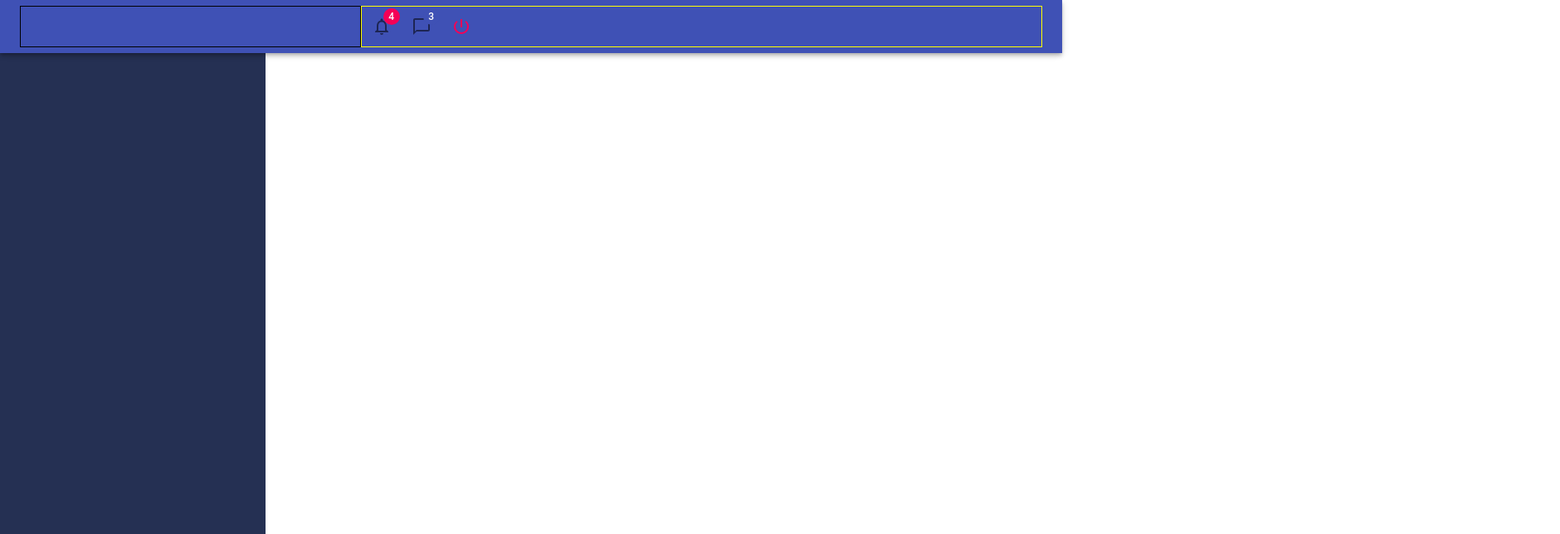
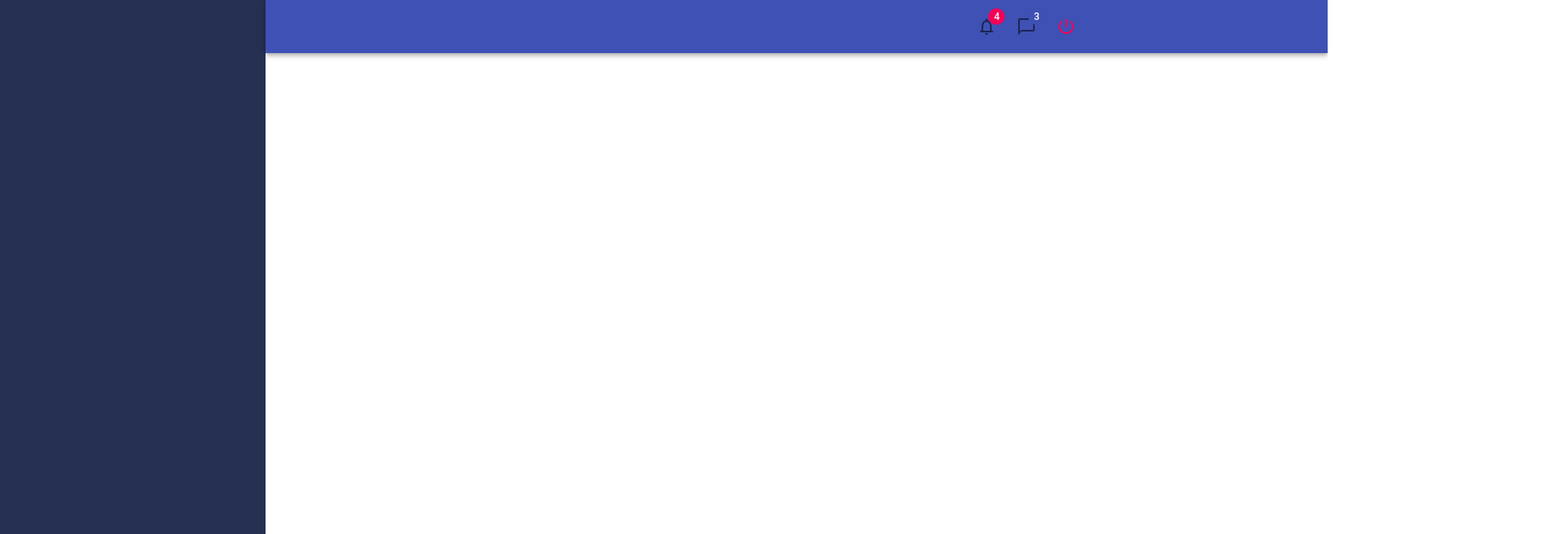
Before and after one commit to ninzvistal/Procurement_APP, a React (Create React App) app: page / in a window 1280 px wide. Shown: the top 644 px of the page at 83% size, 1880 px wide, since content can reach past the window. Built offline with nearby package versions, Linux system fonts and the light colour scheme.

Commit message:
update navbar success

```diff
--- a/src/App.js
+++ b/src/App.js
@@ -9,8 +9,10 @@ import {
 
 const useStyles = makeStyles({
   appMain: {
-    padding: '300px',
-    width: '100%'
+    paddingLeft: '320px',
+    top:'0px',
+    width: '100%',
+    position:'relative'
   }
 })
 
--- a/src/components/Header.js
+++ b/src/components/Header.js
@@ -6,21 +6,32 @@ import {
     InputBase,
     IconButton,
     Badge,
+    makeStyles
 }from '@material-ui/core';
 import NotificationsNoneIcon from '@material-ui/icons/NotificationsNone';
 import PowerSettingsNewIcon from '@material-ui/icons/PowerSettingsNew';
 import ChatBubbleOutline from '@material-ui/icons/ChatBubbleOutline';
 
+
+
+const useStyles = makeStyles({
+    appBar:{
+        position: 'relative'
+    }
+})
+
 const Header = () => {
 
+    const classes = useStyles();
+
     return (
-        <AppBar postiion="static">
+        <AppBar className={classes.appBar}>
             <Toolbar>
                 <Grid container>
-                    <Grid item xs={4} style={{border:'1px solid black'}}>
+                    <Grid item sm={8}>
                         <InputBase />
                     </Grid>
-                    <Grid item xs={8} style={{border:'1px solid yellow'}}>
+                    <Grid item sm={4}>
                         <IconButton>
                             <Badge badgeContent={4} color="secondary">
                                 <NotificationsNoneIcon />
--- a/src/components/SideMenu.js
+++ b/src/components/SideMenu.js
@@ -6,13 +6,14 @@ import {
 
 const useStyles = makeStyles({
     sideMenu:{
-        display: 'flex',
+        display: 'block',
         flexDirection: 'column',
         position: 'absolute',
         left: '0px',
         width: '320px',
         height: '100%',
-        backgroundColor:'#253053'
+        backgroundColor:'#253053',
+        zIndex:1
     }
 })
 
```
